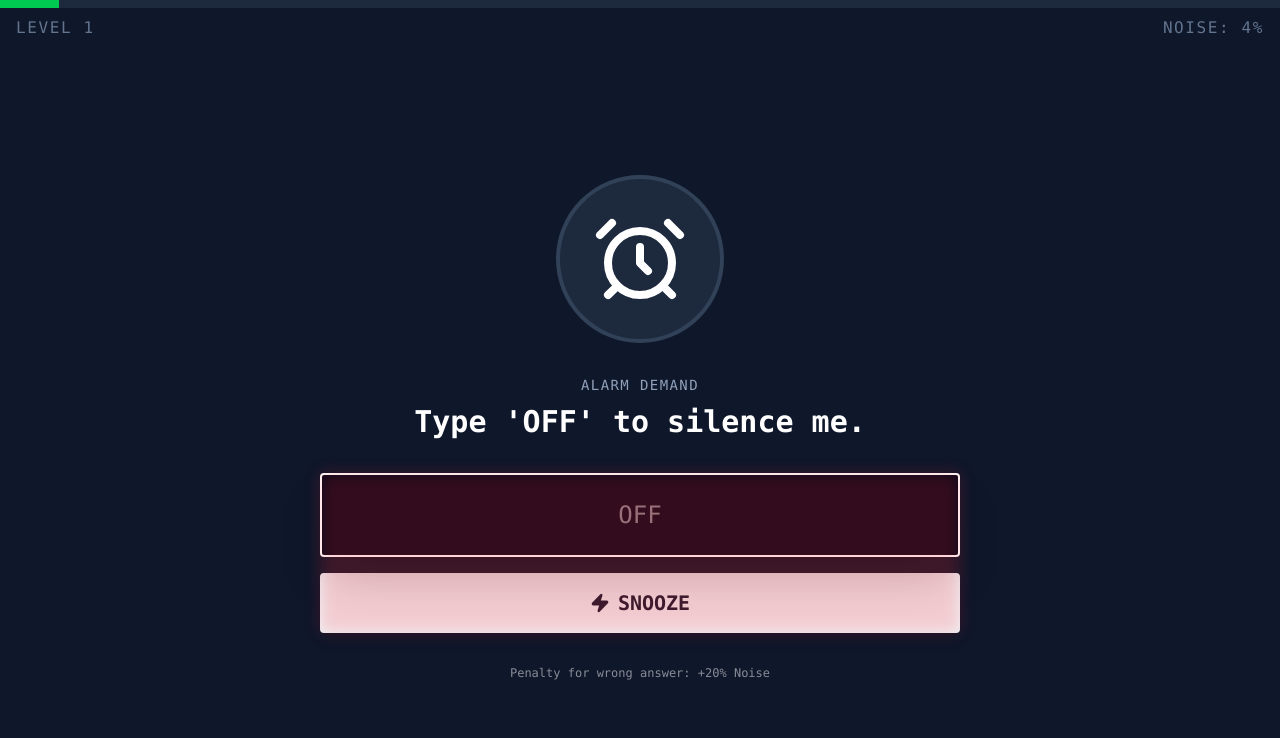
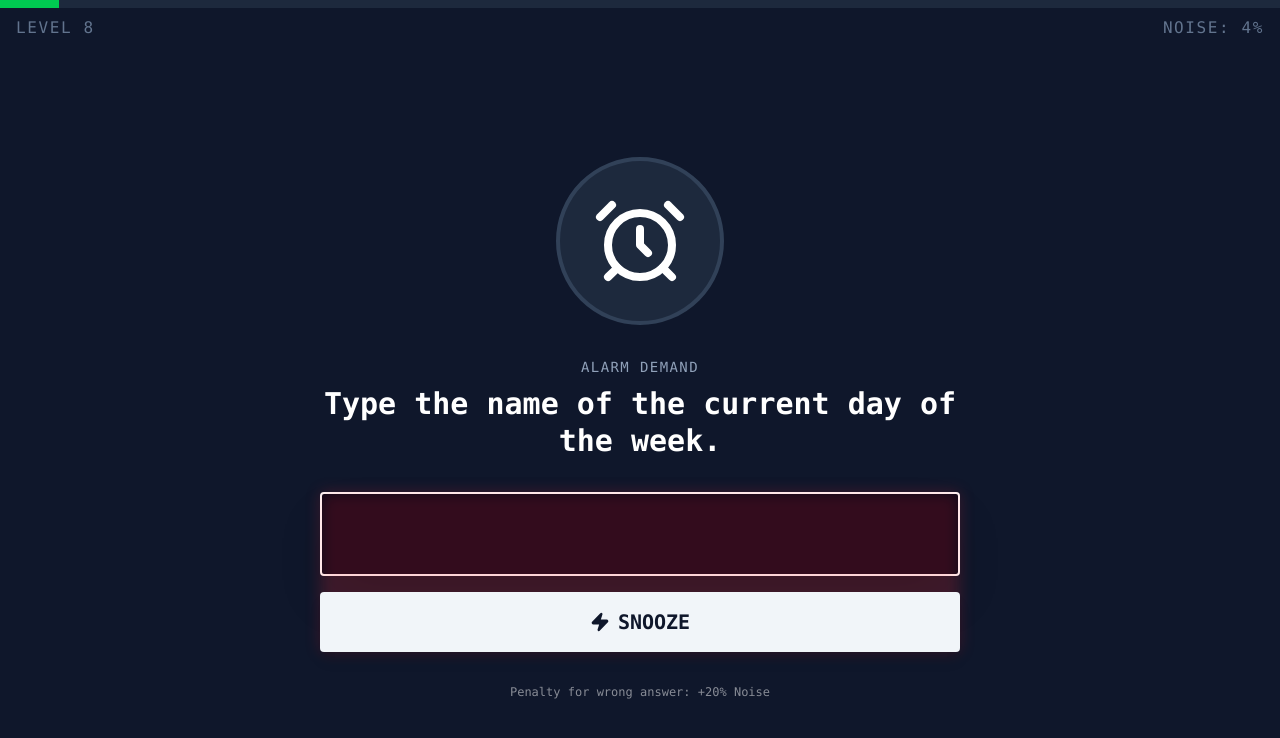
Before and after one commit to toper1000/just-5-more-minutes, a React (Vite) app: page / in a window 1280 px wide. Both pictures are taken after a click on the button "WAKE UP". Shown: the top 738 px of the page. Built offline with nearby package versions, Linux system fonts and the light colour scheme.

Commit message:
Added a few new levels

```diff
--- a/src/App.jsx
+++ b/src/App.jsx
@@ -3,78 +3,186 @@ import { AlarmClock, Volume2, Skull, Zap, Share2, RefreshCw } from 'lucide-react
 
 // --- GAME CONFIGURATION & LEVELS ---
 
-const randomNumber1 = Math.floor(Math.random() * 10 + 1);
-const randomNumber2 = Math.floor(Math.random() * 10 + 1);
+const randomNumber1 = Math.floor(Math.random() * 400 + 100);
+const randomNumber2 = Math.floor(Math.random() * 400 + 100);
+let Fcounter = 0;
+let wasLevel8MessageDisplayed = false;
 
 const LEVELS = [
   {
     id: 1,
-    prompt: "Type 'OFF' to silence me.",
-    placeholder: "OFF",
-    validate: (input) => input.trim().toUpperCase() === "OFF"
+    prompt: "It is already 8:00, wake up!",
+    placeholder: "",
+    //validate: (input) => input.trim().toUpperCase() === "OFF",
+    validate: () => true,
+    showInput: false
   },
   {
     id: 2,
-    prompt: "I need energy. Type a fruit.",
-    placeholder: "e.g., Apple, Banana...",
-    validate: (input) => {
-      const fruits = ["apple", "banana", "orange", "grape", "mango", "strawberry", "pineapple", "pear", "kiwi", "peach", "cherry"];
-      return fruits.includes(input.trim().toLowerCase());
-    }
+    prompt: "You won't catch me! WAKE UP!",
+    placeholder: "",
+    validate: () => true,
+    showInput: false
   },
   {
     id: 3,
-    prompt: `Quick math. What is ${randomNumber1} + ${randomNumber2}?`,
-    placeholder: "?",
-    validate: (input) => input.trim() === `${randomNumber1 + randomNumber2}`
+    prompt: "Don't you understand you need to wake up? How many chromosomes do you have?",
+    placeholder: "",
+    validate: (input) => {
+        const num = input.trim().toLowerCase();
+      return (num == "47" || num == "48");
+    },
+    showInput: true
   },
   {
     id: 4,
-    prompt: "Type a color that does NOT contain the letter 'e'.",
-    placeholder: "Think hard...",
+    prompt: "If you want to sleep a little bit more, you must feed me with an emoji of fruit",
+    placeholder: "I like apples by the way :)",
     validate: (input) => {
-      const val = input.trim().toLowerCase();
-      const validColors = ["black", "pink", "gray", "cyan", "gold", "brown", "maroon", "lilac", "indigo"];
-      return validColors.includes(val) && !val.includes('e');
-    }
+        const allFruitEmojis = [
+            "🍇", "🍈", "🍉", "🍊", "🍋", "🍋‍🟩", "🍌", "🍍", "🥭", "🍎", "🍏", "🍐", "🍑", "🍒", "🍓", "🫐",
+            "🥝", "🍅", "🫒", "🥥", "🥑", "🍆", "🌶️", "🫑", "🥒", "🌽", "🎃", "🌰"
+        ];
+      return allFruitEmojis.includes(input.trim().toLowerCase());
+    },
+    showInput: true
   },
   {
     id: 5,
-    prompt: "I only speak German now. Say 'Good Morning'.",
-    placeholder: "German...",
-    validate: (input) => input.trim().toLowerCase() === "guten morgen"
+    prompt: "Ronaldo or Messi?",
+    placeholder: "Think carefully...",
+    validate: (input) => {
+      return input.trim().toLowerCase() === "neymar";
+    },
+    showInput: true
   },
   {
     id: 6,
-    prompt: "Complete the shout: Fus Ro ___",
-    placeholder: "Skyrim...",
-    validate: (input) => input.trim().toLowerCase() === "dah"
+    prompt: `Quick math. What is ${randomNumber1} + ${randomNumber2}?`,
+    placeholder: "?",
+    validate: (input) => input.trim() === `${randomNumber1 + randomNumber2}`,
+    showInput: true
   },
   {
     id: 7,
-    prompt: "Declare a C integer variable named 'x' equal to 10.",
-    placeholder: "syntax matters...",
+    prompt: "Press 'F' to pay respects to your sleep schedule.",
+    placeholder: "",
     validate: (input) => {
-      // Allow minor spacing variations
-      return /^int\s+x\s*=\s*10;$/.test(input.trim());
+        if (input.trim().toLowerCase() !== "f") {
+            return false;
         }
+        if (Fcounter == 19) {
+            return true;
+        }
+        else {
+            Fcounter++;
+        }
+    },
+    showInput: true
   },
     {
         id: 8,
-    prompt: "Type the current time exactly (HH:MM).",
-    placeholder: "Look at your clock...",
+        prompt: "Type the name of the current day of the week.",
+        placeholder: "",
         validate: (input) => {
-      const now = new Date();
-      const hours = String(now.getHours()).padStart(2, '0');
-      const minutes = String(now.getMinutes()).padStart(2, '0');
-      return input.trim() === `${hours}:${minutes}`;
+            const days = ["sunday", "monday", "tuesday", "wednesday", "thursday", "friday", "saturday"];
+            const today = new Date().getDay(); // 0-6
+            if (wasLevel8MessageDisplayed) {
+                return true;
             }
+            else if (input.trim().toLowerCase() !== days[today]) {
+                return false;
+            }
+
+        },
+        showInput: true
     },
   {
     id: 9,
-    prompt: "Type the alphabet backwards.",
-    placeholder: "zyx...",
-    validate: (input) => input.trim().toLowerCase() === "zyxwvutsrqponmlkjihgfedcba"
+    prompt: "Quick! Type 'something'. Literally.",
+    placeholder: "Do exactly as I say...",
+    validate: (input) => input.trim().toLowerCase() === "something",
+    showInput: true
+  },
+  {
+    id: 10,
+    prompt: "Finish the lyrics: 'Never gonna give you ___'",
+    placeholder: "Rick...",
+    validate: (input) => input.trim().toLowerCase() === "up",
+    showInput: true
+  },
+  {
+    id: 11,
+    prompt: "Close the tag: <div>Wake Up",
+    placeholder: "HTML...",
+    validate: (input) => input.trim().toLowerCase() === "</div>",
+    showInput: true
+  },
+  {
+    id: 12,
+    prompt: "I CAN'T HEAR YOU! (Scream 'STOP')",
+    placeholder: "USE CAPS LOCK",
+    validate: (input) => input.trim() === "STOP", // Case sensitive check
+    showInput: true
+  },
+  {
+    id: 13,
+    prompt: "What is the square root of -1?",
+    placeholder: "Imaginary...",
+    validate: (input) => {
+       const val = input.trim().toLowerCase();
+       return val === "i" || val === "j"; // Engineers use j
+    },
+    showInput: true
+  },
+  {
+    id: 14,
+    prompt: "Press 'F' to pay respects to your sleep schedule.",
+    placeholder: "F",
+    validate: (input) => input.trim().toLowerCase() === "f",
+    showInput: true
+  },
+  {
+    id: 15,
+    prompt: "Type the name of the current day of the week.",
+    placeholder: "Monday, Tuesday...",
+    validate: (input) => {
+      const days = ["sunday", "monday", "tuesday", "wednesday", "thursday", "friday", "saturday"];
+      const today = new Date().getDay(); // 0-6
+      return input.trim().toLowerCase() === days[today];
+    },
+    showInput: true
+  },
+  {
+    id: 16,
+    prompt: "Prove you are human. What is 0 / 0?",
+    placeholder: "Math error...",
+    validate: (input) => {
+        const val = input.trim().toLowerCase();
+        return val === "undefined" || val === "error" || val === "nan";
+    },
+    showInput: true
+  },
+  {
+    id: 17,
+    prompt: "Create a password. Must contain 'z', '7', and 'cat'.",
+    placeholder: "Security first...",
+    validate: (input) => {
+        const val = input.toLowerCase();
+        return val.includes('z') && val.includes('7') && val.includes('cat');
+    },
+    showInput: true
+  },
+  {
+    id: 18,
+    prompt: "Are you awake? (Yes/No)",
+    placeholder: "Be honest...",
+    validate: (input) => {
+        const val = input.trim().toLowerCase();
+        // If they type Yes, they are awake. If they type No, they are lying (so they are awake).
+        return val === "yes" || val === "no";
+    },
+    showInput: true
   }
 ];
 
@@ -118,10 +226,18 @@ export default function Just5MoreMinutes() {
     const [shake, setShake] = useState(false);
     const [flashError, setFlashError] = useState(false);
     const [copied, setCopied] = useState(false);
+    const [offset, setOffset] = useState({ x: 0, y: 0 });
+    const [dynamicPrompt, setDynamicPrompt] = useState(null);
 
     const inputRef = useRef(null);
     const interval = useRef(null);
     const startTime = useRef(Date.now());
+    const ronaldoWritten = useRef(false);
+    const messiWritten = useRef(false);
+
+    useEffect(() => {
+        setDynamicPrompt(null);
+    }, [levelIndex]);
 
   // Focus input automatically
     useEffect(() => {
@@ -160,9 +276,22 @@ export default function Just5MoreMinutes() {
         }
     }, [noise, gameState]);
 
+    const handleHover = () => {
+        if (currentLevel.id === 2) {
+            // Move the button 100px to the right (or random directions)
+            // Using a random number prevents the user from "predicting" the jump
+            const multiplier1 = (Math.random() > 0.5 ? 1 : -1);
+            const multiplier2 = (Math.random() > 0.5 ? 1 : -1);
+            const randomX = (Math.random() * 100 + 100) * multiplier1; // Random in range [-200; -100]&&[100; 200]
+            const randomY = (Math.random() * 100 + 100) * multiplier2; // Random in range [-200; -100]&&[100; 200]
+            setOffset({ x: randomX, y: randomY });
+        }
+    };
+
     // Handlers
     const startGame = () => {
-        setLevelIndex(0);
+        resetLevels();
+        setLevelIndex(7);
         setNoise(0);
         setInputVal("");
         setGameState('playing');
@@ -174,7 +303,9 @@ export default function Just5MoreMinutes() {
 
     const handleSubmit = (e) => {
         e.preventDefault();
+
         if (gameState !== 'playing') return;
+        if (LEVELS[levelIndex].id === 2) setOffset({ x: 0, y: 0 }); //setting button to place after level 2
 
         const currentLevelObj = LEVELS[levelIndex] || INFINITE_LEVEL;
         const isCorrect = currentLevelObj.validate(inputVal);
@@ -192,11 +323,67 @@ export default function Just5MoreMinutes() {
         }
         else {
             // Failure Logic
-            startTime.current -= (wrongAnswerPenalty/100) * roundDuration; // Penalty
+            handleLevels(e);
+            setInputVal("");
+            // Penalty logic
+            if (isCorrect === false) {
+                startTime.current -= (wrongAnswerPenalty/100) * roundDuration; // Penalty (+wrongAnswerPenalty% noise)
                 setFlashError(true);
-            setInputVal("");
                 setTimeout(() => setFlashError(false), 200);
             }
+        }
+    };
+
+    const handleLevels = (e) => {
+        const currentLevelObj = LEVELS[levelIndex] || INFINITE_LEVEL;
+        const input = e.target.elements.inputField.value;
+        const level5NewPrompt = "Are you dumb? Everybody knows Neymar is the best";
+        const days = ["sunday", "monday", "tuesday", "wednesday", "thursday", "friday", "saturday"];
+        const today = new Date().getDay(); // 0-6
+
+        if (currentLevelObj.id == 3 && Number(inputVal) < 47) { // level 3
+            setDynamicPrompt("I think a little more...");
+        }
+        else if (currentLevelObj.id == 5) {
+            if (input.trim().toLowerCase() === "ronaldo") {
+                ronaldoWritten.current = true;
+                if (messiWritten.current === true) {
+                    setDynamicPrompt(level5NewPrompt);
+                }
+            }
+            else if (input.trim().toLowerCase() === "messi") {
+                messiWritten.current = true;
+                if (ronaldoWritten.current === true) {
+                    setDynamicPrompt(level5NewPrompt);
+                }
+            }
+        }
+        else if (currentLevelObj.id == 7) {
+            if (input.trim().toLowerCase() === "f" && Fcounter === 1) {
+                setDynamicPrompt("Again");
+            }
+            else if (input.trim().toLowerCase() === "f") {
+                setDynamicPrompt((prev) => prev + " and again");
+            }
+        }
+        else if (currentLevelObj.id == 8) {
+            if (input.trim().toLowerCase() === days[today]) {
+                setDynamicPrompt("WRONG");
+                setTimeout(() => {
+                    setDynamicPrompt("Never mind, just kidding");
+                    wasLevel8MessageDisplayed = true;
+                    currentLevelObj.validate();
+                }, 1000);
+            }
+        }
+    };
+
+    const resetLevels = () => {
+        setOffset({ x: 0, y: 0 }); // level 2
+        ronaldoWritten.current = false; // level 5
+        messiWritten.current = false; // level 5
+        Fcounter = 0; // level 7
+        wasLevel8MessageDisplayed = false; // level 8
     };
 
     const copyScore = () => {
@@ -241,7 +428,7 @@ export default function Just5MoreMinutes() {
         <div className="min-h-screen bg-black flex items-center justify-center text-white font-mono">
             <div className="text-center animate-pulse">
                 <p className="text-2xl italic text-slate-500">...zzzz...</p>
-                <p className="text-sm text-slate-700 mt-2">snoozing for 2 seconds</p>
+                <p className="text-sm text-slate-700 mt-2">snoozing for 5 minutes</p>
             </div>
         </div>
         );
@@ -315,16 +502,19 @@ export default function Just5MoreMinutes() {
             <div className="mb-8 text-center space-y-2">
             <p className="text-slate-400 text-sm uppercase tracking-widest">Alarm Demand</p>
             <h2 className="text-2xl md:text-3xl font-bold text-white leading-tight">
-                {currentLevel.prompt}
+                {dynamicPrompt || currentLevel.prompt}
             </h2>
             </div>
 
             {/* Input Area */}
             <form onSubmit={handleSubmit} className="w-full relative">
+                {currentLevel.showInput && (
+                    <>
                         <div className={`absolute inset-0 bg-red-500 blur opacity-20 transition-opacity ${flashError ? 'opacity-40' : 'opacity-0'} pointer-events-none`}></div>
                         <input
                             ref={inputRef}
                             type="text"
+                            name='inputField'
                             value={inputVal}
                             onChange={handleInput}
                             placeholder={currentLevel.placeholder}
@@ -336,9 +526,14 @@ export default function Just5MoreMinutes() {
                             autoCorrect="off"
                             spellCheck="false"
                         />
+                    </>
+                )}
                 <button
                     type="submit"
-                    className="mt-4 w-full bg-slate-100 hover:bg-white text-slate-900 font-black py-4 rounded text-xl shadow-lg active:scale-95 transition-transform flex items-center justify-center gap-2 cursor-pointer"
+                    onMouseEnter={handleHover}
+                    style={{ transform: `translate(${offset.x}px, ${offset.y}px)` }}
+                    className={`mt-4 w-full bg-slate-100 hover:bg-white text-slate-900 font-black py-4 rounded text-xl
+                                shadow-lg active:scale-95 transition-transform flex items-center justify-center gap-2 cursor-pointer`}
                 >
                     <Zap className="w-5 h-5 fill-slate-900" /> SNOOZE
                 </button>
```
Lines whose indentation alone changed are shown as unchanged.
